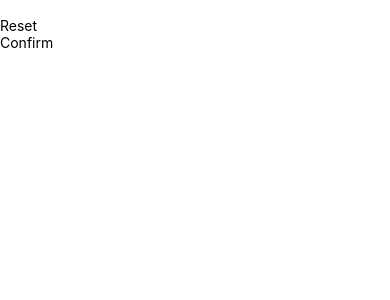
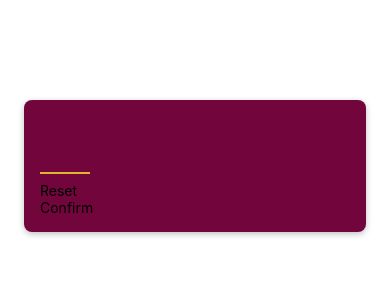
Before and after one commit to Jason852/NumberGuessApp, a React Native app: screen / in a window 390 px wide. Shown: the top 300 px of the page. Built offline with nearby package versions, Linux system fonts and the light colour scheme.

Commit message:
setting up text input

```diff
--- a/screens/StartGameScreen.js
+++ b/screens/StartGameScreen.js
@@ -1,15 +1,44 @@
-import { StyleSheet, Text, View, TextInput, Pressable } from "react-native";
+import { StyleSheet, View, TextInput } from "react-native";
 import React from "react";
 import PrimaryButton from "../components/PrimaryButton";
-
 export default function StartGameScreen() {
   return (
-    <View>
-      <TextInput />
+    <View style={styles.inputContainer}>
+      <TextInput
+        style={styles.numberInput}
+        maxLength={2}
+        keyboardType="number-pad"
+        autoCapitalize="none"
+        autoCorrect={false}
+      />
       <PrimaryButton>Reset</PrimaryButton>
       <PrimaryButton>Confirm</PrimaryButton>
     </View>
   );
 }
 
-const styles = StyleSheet.create({});
+const styles = StyleSheet.create({
+  inputContainer: {
+    padding: 16,
+    marginHorizontal: 24,
+    marginTop: 100,
+    backgroundColor: "#72063c",
+    borderRadius: 8,
+    elevation: 4,
+    shadowColor: "black",
+    shadowOffset: { width: 0, height: 2 },
+    shadowRadius: 6,
+    shadowOpacity: 0.25,
+  },
+  numberInput: {
+    height: 50,
+    width: 50,
+    fontSize: 32,
+    borderBottomColor: "#ddb52f",
+    borderBottomWidth: 2,
+    color: "#ddb52f",
+    marginVertical: 8,
+    fontWeight: "bold",
+    textAlign: "center",
+  },
+});
```
